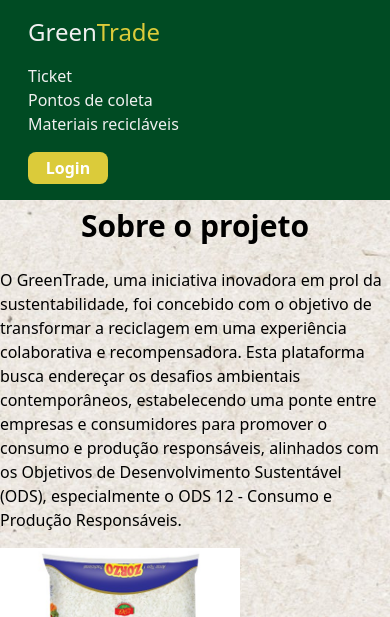
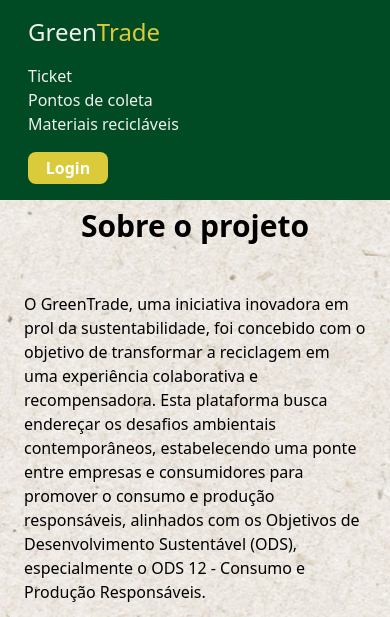
Before and after one commit to wkauan/GreenTrade, a Django app: page / in a window 390 px wide. Shown: the top 617 px of the page. Run offline with Django 4.2, Linux system fonts and the light colour scheme; some libraries are stand-ins or nearby versions.

Commit message:
:sparkles: feat: Imgs correta

```diff
--- a/core/templates/index.html
+++ b/core/templates/index.html
@@ -5,12 +5,12 @@
 <head>
     <meta charset="UTF-8">
     <meta name="viewport" content="width=device-width, initial-scale=1.0">
-    <link rel="shortcut icon" href="{% static 'img/doritos.webp' %}" type="image/x-icon">
+    <!-- <link rel="shortcut icon" href="{% static 'img/doritos.png' %}" type="image/x-icon"> -->
     <link rel="stylesheet" href="{% static 'css/style.css' %}">
     <title>GreenTrade</title>
 </head>
 
-<body class="fundo">
+<body class="fundo font">
     {% if messages %}
     <div class="alert alert-danger" role="alert">
         <ul class="mb-0">
@@ -49,9 +49,9 @@
     <!-- Corpo do site -->
     <div class="block h-screen md:mt-40 mt-52">
         <h1 class="font-bold text-3xl text-center">Sobre o projeto</h1>
-        <div class="md:flex justify-center p mt-6 md:space-x-16 space-y-4">
-            <section class="max-w-sm">
-                <p class="">
+        <div class="md:flex justify-center p-6 md:p-0 mt-6 md:space-x-16 space-y-4">
+            <section class="md:max-w-sm">
+                <p class="font-medium">
                     O GreenTrade, uma iniciativa inovadora em prol da sustentabilidade, foi concebido com o
                     objetivo de transformar a reciclagem em uma experiência colaborativa e recompensadora. Esta
                     plataforma busca endereçar os desafios ambientais contemporâneos, estabelecendo uma ponte entre
@@ -60,8 +60,8 @@
                     Desenvolvimento
                     Sustentável (ODS), especialmente o ODS 12 - Consumo e Produção Responsáveis.</p>
             </section>
-            <section class="w-60 md:w-full md:max-w-xs">
-                <img src="{% static 'img/arroz.jpg' %}" alt="img temporaria">
+            <section class="w-60 md:w-full md:max-w-sm">
+                <img src="{% static 'img/lixeira.png' %}" alt="img temporaria">
             </section>
         </div>
     </div>
```
